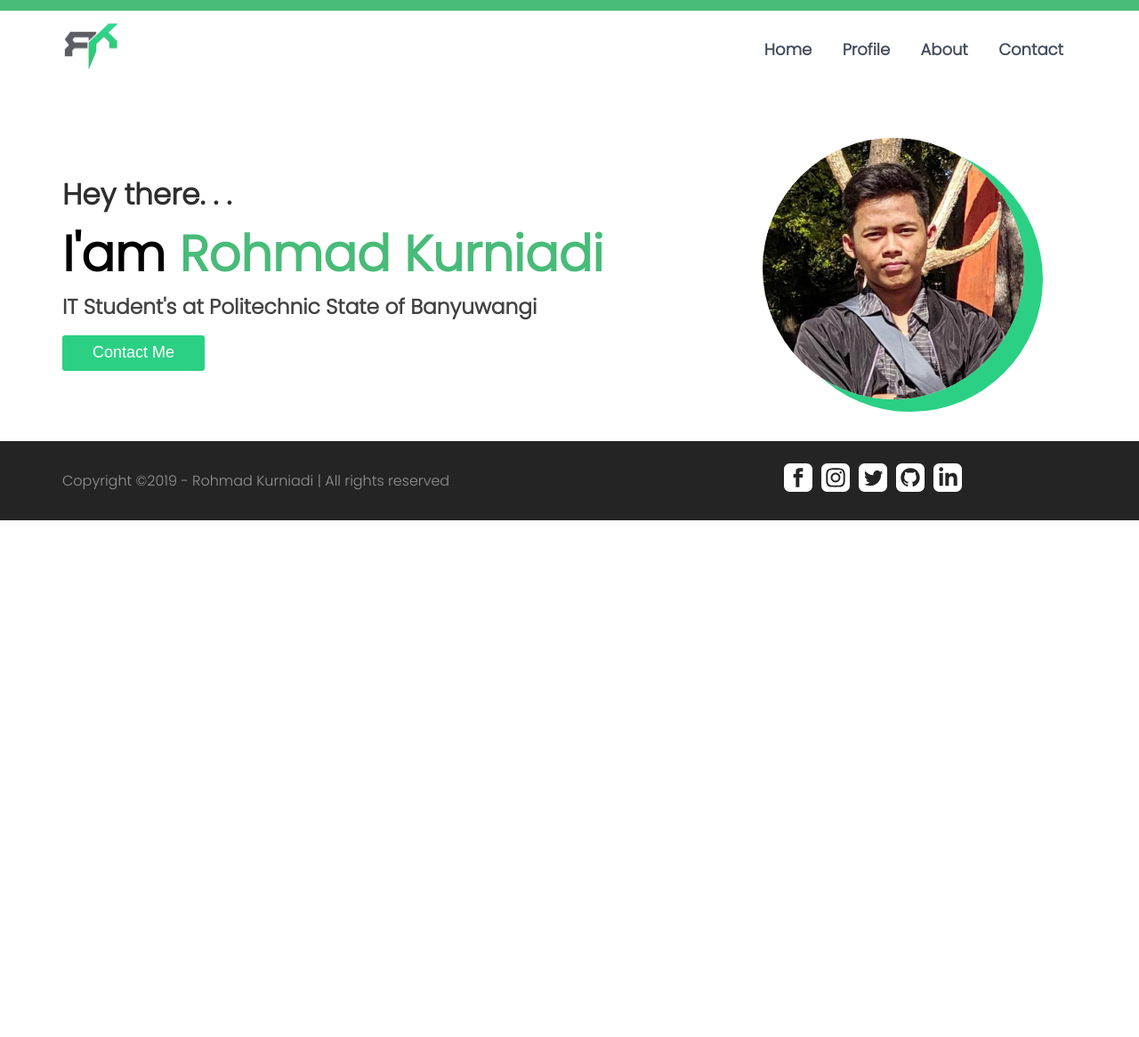
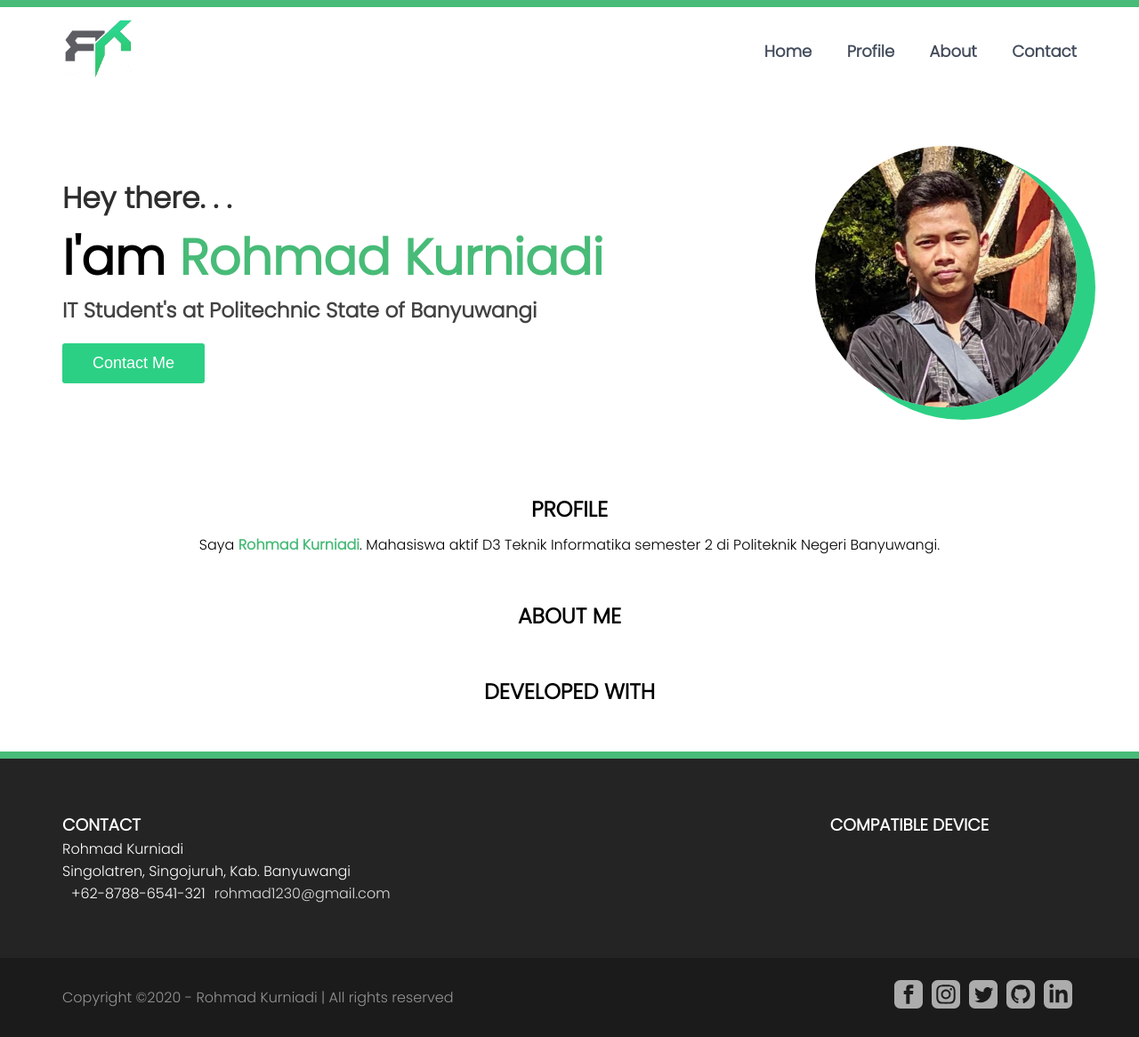
Before and after one commit to logixode/Web-Fundamental-Submission-Dicoding, a plain HTML site: page index.html in a window 1280 px wide. Shown: the whole page at 89% size. Before the commit the page ends 800 px from the top, so only its background shows below. Drawn offline with Linux system fonts and the light colour scheme.

Commit message:
add profile, about, and contact section

```diff
--- a/assets/style.css
+++ b/assets/style.css
@@ -16,10 +16,6 @@ body {
     font-family: "Poppins", sans-serif;
 }
 
-header {
-    border-top: 12px solid #48bb78;
-}
-
 .container {
     max-width: 1140px;
     padding-right: 15px;
@@ -33,17 +29,17 @@ header {
 }
 
 .left {
-    flex-grow: 3;
+    /* flex-grow: 3; */
     align-self: center;
 }
 
 .right {
-    flex-grow: 1;
-    vertical-align: top;
+    /* flex-grow: 1; */
+    /* vertical-align: top; */
 }
 
 footer {
-    background-color: #242424;
+    background-color: #1b1b1b;
     padding: 25px;
     color: #fff;
 }
@@ -64,8 +60,22 @@ footer svg {
     margin: 0 5px;
 }
 
+.list-green {
+    border-top: 8px solid #48bb78;
+}
+
+a {
+    text-decoration: none;
+    color: rgb(219, 219, 219);
+    transition: .1s ease-in;
+}
+a:hover {
+    transition: .1s ease-out;
+    border-bottom: 2px #48bb78 solid;
+}
+
 footer [class^="icon"] svg {
-    fill: #fff;
+    fill: rgb(172, 172, 172);
 }
 
 nav {
@@ -85,10 +95,9 @@ nav li {
 nav ul a {
    font-size: 18px;
    font-weight: bold;
-   text-decoration: none;
    color: #2d3748e5;
    transition: .2s ease-in;
-   padding: 0 15px;
+   margin-left: 35px;
 }
 
 nav ul a:hover {
@@ -97,15 +106,15 @@ nav ul a:hover {
 }
 
 nav img {
-    width: 4rem;
+    width: 5rem;
     transition: .2s ease-in;
 }
 nav img:hover {
     transform: scale(1.1);
-    transition: .2s ease;
+    transition: .05s ease;
 }
 
-#name {
+.name {
     color: #48bb78;
 }
 
@@ -124,7 +133,7 @@ nav img:hover {
 
 #home .left h5 {
     color: #424242;
-    margin-bottom: 15px;
+    margin-bottom: 20px;
 }
 
 #home .right img {
@@ -133,10 +142,18 @@ nav img:hover {
     box-shadow: 19px 12px 0 2px #2cd084;
 }
 
+.section {
+    margin: 50px 0;
+}
+
+#profile h1 {
+    margin-bottom: 10px;
+}
+
 button {
     font-size: 18px;
     width: 160px;
-    height: 40px;
+    height: 45px;
     color: white;
     background-color: #2cd084;
     border-radius: 3px;
@@ -151,3 +168,24 @@ button:hover {
     background-color: transparent;
     transition: .2s ease-out;
 }
+
+.center {
+    text-align: center;
+}
+
+#contact {
+    padding: 60px 0;
+    background-color: #242424;
+    color: #fff;
+}
+
+.space {
+    justify-content: space-between;
+}
+
+#contact .left {
+    flex-grow: 5;
+}
+#contact .right {
+    flex-grow: 1;
+}
--- a/index.html
+++ b/index.html
@@ -10,13 +10,13 @@
     </head>
 
     <body>
-        <header>
+        <header class="list-green" id="top">
             <nav class="container">
                 <a href="#">
                     <img src="./assets/img/logo.png" alt="logo">
                 </a>
                 <ul>
-                    <li><a href="#home">Home</a></li>
+                    <li><a href="#top">Home</a></li>
                     <li><a href="#profile">Profile</a></li>
                     <li><a href="#about">About</a></li>
                     <li><a href="#contact">Contact</a></li>
@@ -25,10 +25,10 @@
         </header>
         <main>
             <div id="home">
-                <div class="container row">
+                <div class="container row space">
                     <div class="left">
                         <h3>Hey there. . .</h3>
-                        <h1>I'am <span id="name">Rohmad Kurniadi</span></h1>
+                        <h1>I'am <span class="name">Rohmad Kurniadi</span></h1>
                         <h5>IT Student's at Politechnic State of Banyuwangi</h5>
                         <div class="row">
                             <a href="mailto:rohmad1230@gmail.com"></a><button>Contact Me</button></a>
@@ -40,26 +40,56 @@
                 </div>
             </div>
             <div id="content">
-                <article id="profile">
+                <article id="profile" class="center section">
+                    <h1>PROFILE</h1>
+                    <p>Saya <span class="name"><b>Rohmad Kurniadi</b></span>. Mahasiswa aktif D3 Teknik Informatika semester 2 di Politeknik Negeri Banyuwangi. </p>
                 </article>
-                <div class="row">
-                    <article id="about">
+                <div id="about" class="section">
+                    <h2 class="center">ABOUT ME</h2>
+                    <div class="row">
+                        <article>
+                        </article>
+                        <aside>
 
-                    </article>
-                    <aside>
-
-                    </aside>
+                        </aside>
+                    </div>
                 </div>
-                <article id="developed-by">
+                <article id="developed-by" class="center section">
+                    <h1>DEVELOPED WITH</h1>
 
                 </article>
+            </div>
+
+            <div id="contact" class="list-green">
+                <div class="container">
+                    <div class="row space">
+                        <div class="left">
+                            <h3>CONTACT</h3>
+                            <p>Rohmad Kurniadi</p>
+                            <p>Singolatren, Singojuruh, Kab. Banyuwangi</p>
+                            <div class="row">
+                                <p><div class="icon-phone"></div>+62-8788-6541-321</p>
+                                <p><div class="icon-mail"></div><a href="mailto:rohmad1230@gmail.com">rohmad1230@gmail.com</a></p>
+                            </div>
+                        </div>
+                        <div class="right">
+                            <h3>COMPATIBLE DEVICE</h3>
+                            <div class="row">
+                                <div class="icon-windows"></div>
+                                <div class="icon-mac"></div>
+                                <div class="icon-linux"></div>
+                                <div class="icon-android"></div>
+                            </div>
+                        </div>
+                    </div>
+                </div>
             </div>
         </main>
         <footer>
             <div class="container">
-                <div class="row">
+                <div class="row space">
                     <div class="left">
-                       <p>Copyright &copy;2019 - Rohmad Kurniadi | All rights reserved</p>
+                       <p>Copyright &copy;2020 - Rohmad Kurniadi | All rights reserved</p>
                     </div>
                     <div class="right row">
                         <a href="" class="icon-facebook"></a>
```
